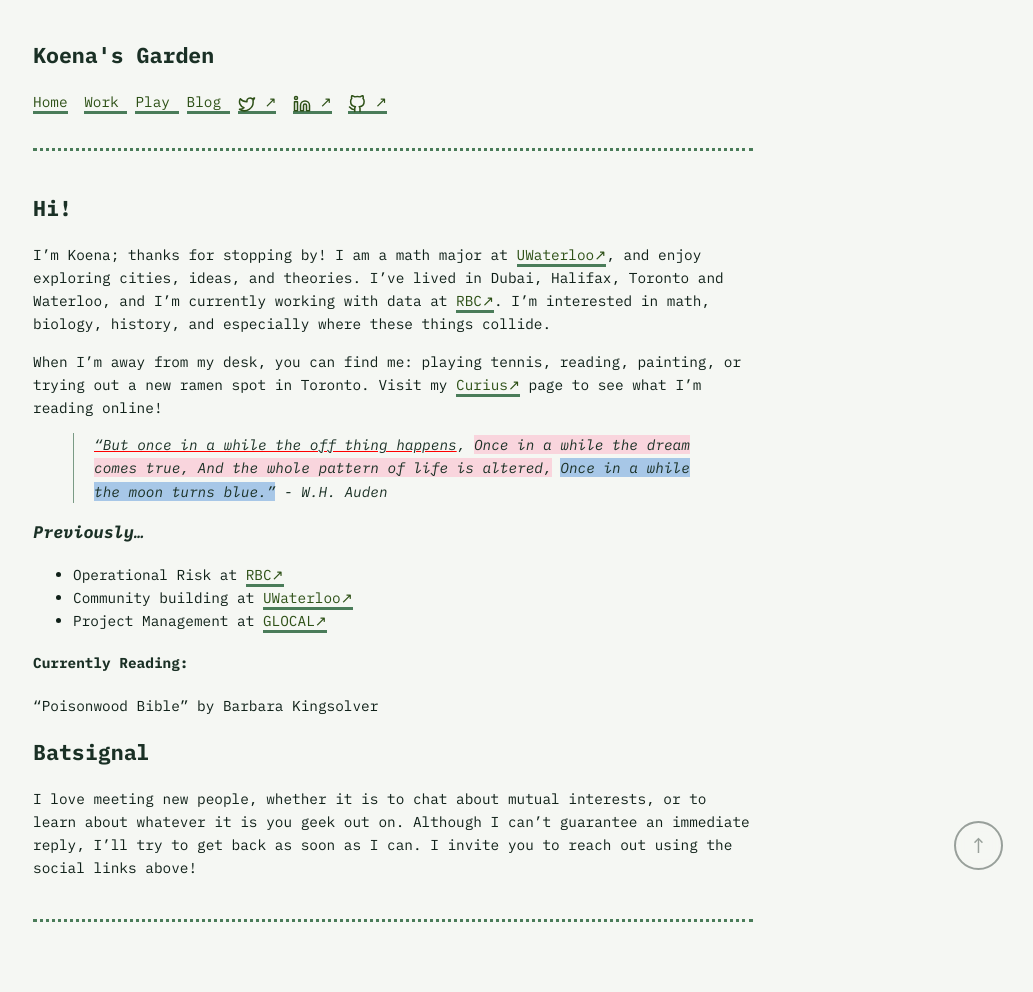
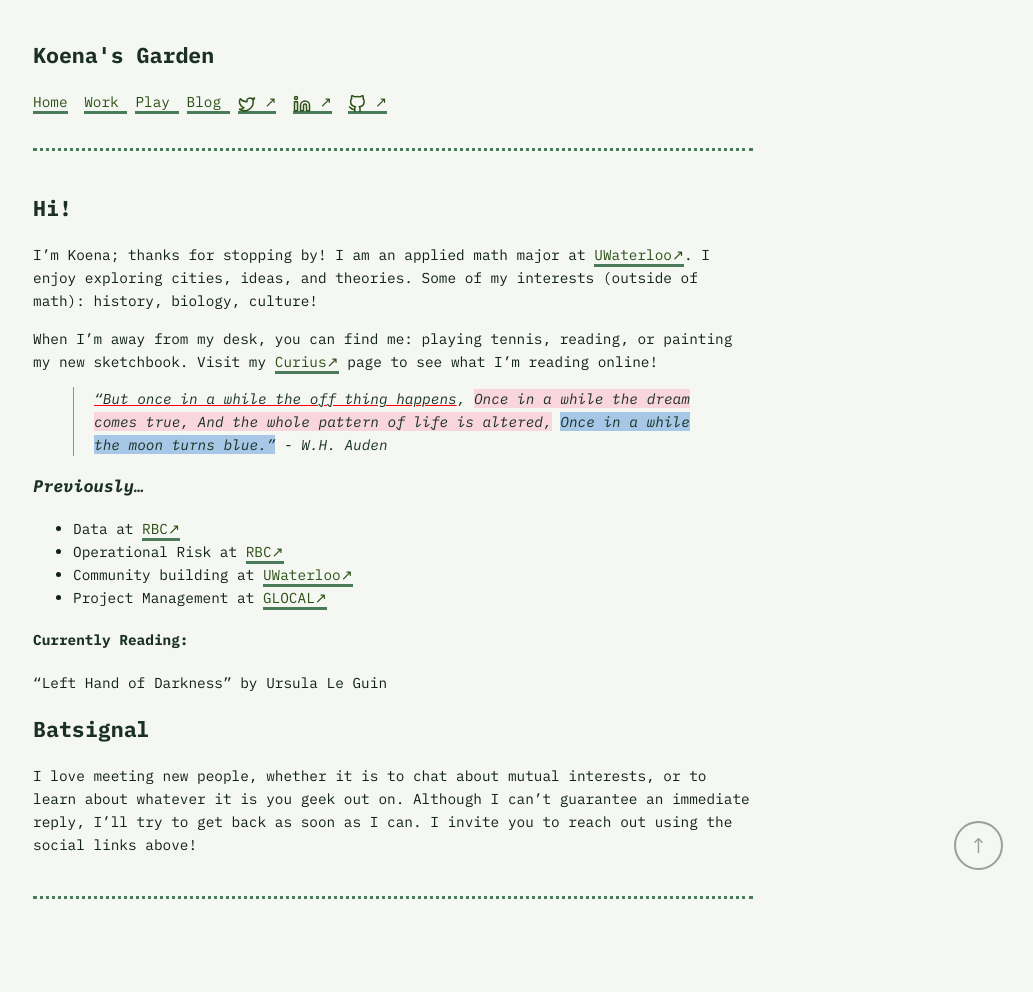
Before and after one commit to koenamk/koenamj, a Jekyll site: the page built from index.md, in a window 1280 px wide. Shown: the whole page, without its empty margins (247-1280 px from the left). Built offline with Jekyll 4.4.1, drawn with Linux system fonts in a browser that asks for light colours; after the commit the page ends 969 px from its top, so only the background shows below that.

Commit message:
edited_hompage

```diff
--- a/index.md
+++ b/index.md
@@ -4,22 +4,23 @@ title: Hello
 ---
 
 ## Hi!
-I'm Koena; thanks for stopping by! I am a math major at [UWaterloo](https://uwaterloo.ca/), and enjoy exploring cities,
-ideas, and theories. I've lived in Dubai, Halifax, Toronto and Waterloo, and I'm currently working with
-data at [RBC](https://www.rbcinsurance.com/en-ca/about/). I'm interested in math, biology, history,
-and especially where these things collide.
+I'm Koena; thanks for stopping by! I am an applied math major at [UWaterloo](https://uwaterloo.ca/). I enjoy exploring cities,
+ideas, and theories. Some of my interests (outside of math):
+history, biology, culture!
 
-When I’m away from my desk, you can find me: playing tennis, reading, painting, or trying out a new ramen spot in Toronto. Visit my [Curius](https://curius.app/koena-m) page to see what I’m reading online!
+When I’m away from my desk, you can find me: playing tennis, reading,
+or painting my new sketchbook. Visit my [Curius](https://curius.app/koena-m) page to see what I’m reading online!
 
 > <span style='text-decoration: underline solid red;'>“But once in a while the off thing happens</span>, <span style='background-color: #f9d5dd;'>Once in a while the dream comes true, And the whole pattern of life is altered,</span> <span style='background-color: #A7C7E7;'>Once in a while the moon turns blue.”</span> - W.H. Auden
 
 ### *Previously...*
+- Data at [RBC](https://www.rbcinsurance.com/en-ca/about/)
 - Operational Risk at [RBC](https://www.rbc.com/about-rbc.html)
 - Community building at [UWaterloo](https://uwaterloo.ca/students/campus-life/connection-collective)
 - Project Management at [GLOCAL](https://glocalfoundation.ca/)
 
 #### Currently Reading:
-"Poisonwood Bible" by Barbara Kingsolver
+"Left Hand of Darkness" by Ursula Le Guin
 
 ## Batsignal
 I love meeting new people, whether it is to chat about mutual interests, or to learn about whatever it is
```
